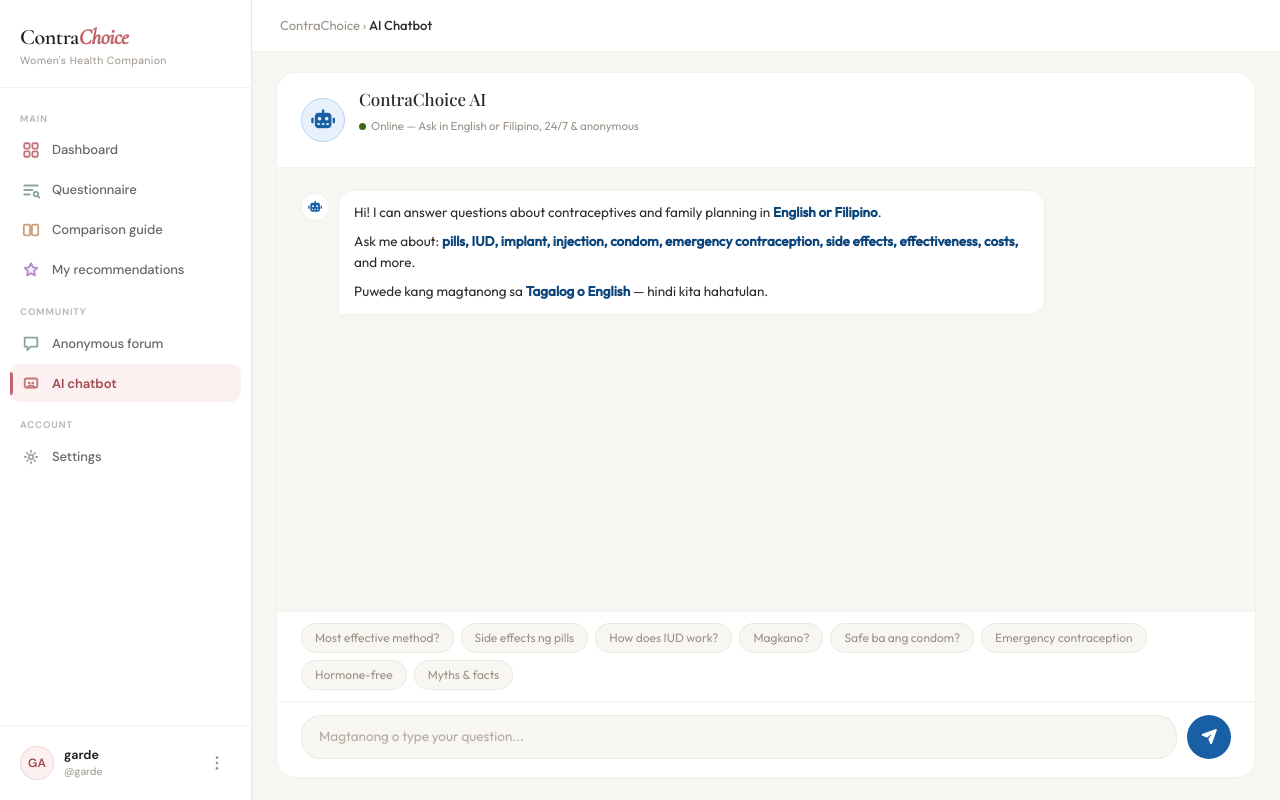
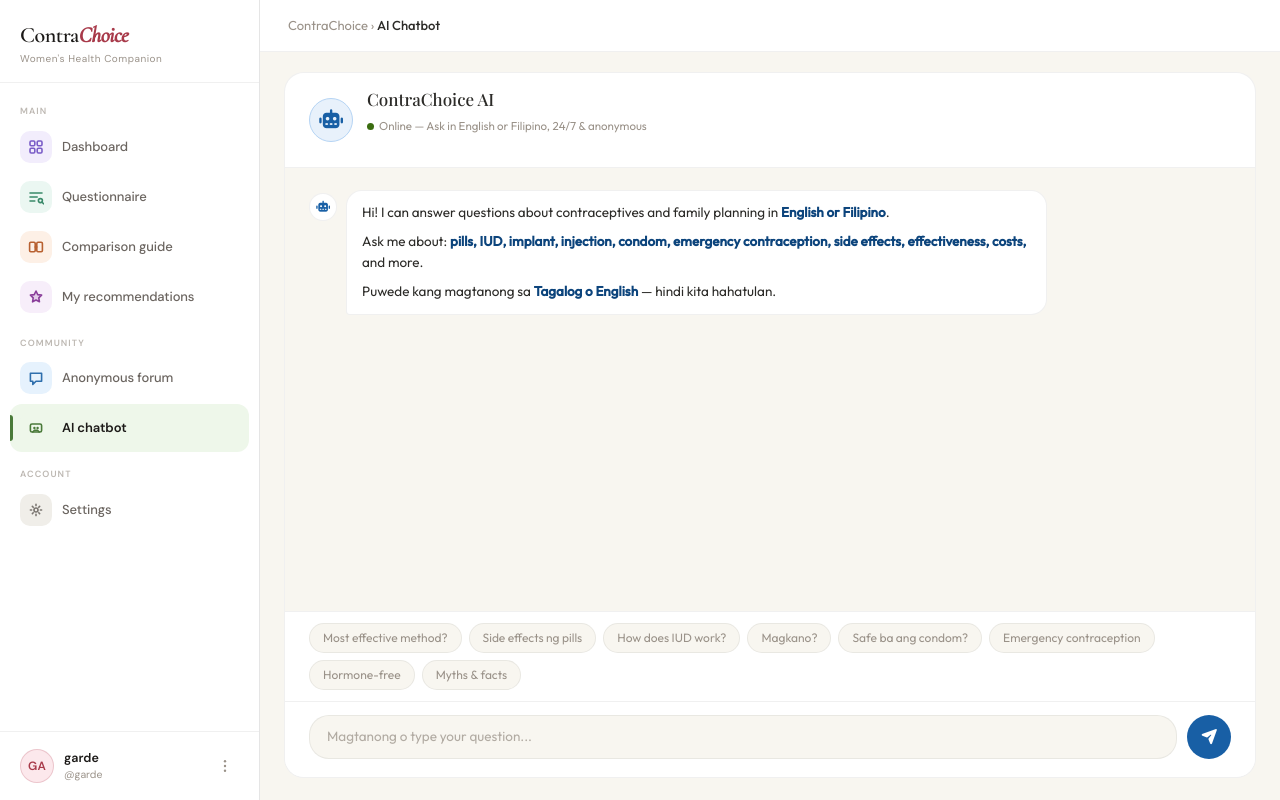
Before and after one commit to michaeljude-web/CONTRACHOICE, a PHP site: page /user/chatbot.php in a window 1280 px wide. Run offline with PHP 8.4, Linux system fonts and the light colour scheme; a user stored in the database is signed in; data comes from the database, SQL or seed files in the repository; some web fonts are replaced.

Commit message:
chore: update sidebar for user

```diff
--- a/includes/user/sidebar.php
+++ b/includes/user/sidebar.php
@@ -15,48 +15,48 @@ $user_avatar = $_SESSION['avatar'] ?? null;
 
 $user_nav = [
   ['section' => 'Main'],
-  ['id' => 'dashboard',       'label' => 'Dashboard',          'icon' => 'grid',        'color' => '#C1666B'],
-  ['id' => 'questionnaire',   'label' => 'Questionnaire',      'icon' => 'list-search', 'color' => '#7A9E8E'],
-  ['id' => 'comparison',      'label' => 'Comparison guide',   'icon' => 'compare',     'color' => '#C8956C'],
-  ['id' => 'recommendations', 'label' => 'My recommendations', 'icon' => 'star',        'color' => '#B07CC6'],
+  ['id' => 'dashboard',       'label' => 'Dashboard',          'icon' => 'grid',        'color' => 'lavender'],
+  ['id' => 'questionnaire',   'label' => 'Questionnaire',      'icon' => 'list-search', 'color' => 'mint'],
+  ['id' => 'comparison',      'label' => 'Comparison guide',   'icon' => 'compare',     'color' => 'peach'],
+  ['id' => 'recommendations', 'label' => 'My recommendations', 'icon' => 'star',        'color' => 'mauve'],
   ['section' => 'Community'],
-  ['id' => 'forum',           'label' => 'Anonymous forum',    'icon' => 'chat',        'color' => '#7A9E8E'],
-  ['id' => 'chatbot',         'label' => 'AI chatbot',         'icon' => 'bot',         'color' => '#6A90C4'],
+  ['id' => 'forum',           'label' => 'Anonymous forum',    'icon' => 'chat',        'color' => 'sky'],
+  ['id' => 'chatbot',         'label' => 'AI chatbot',         'icon' => 'bot',         'color' => 'sage'],
   ['section' => 'Account'],
-  ['id' => 'settings',        'label' => 'Settings',           'icon' => 'settings',    'color' => '#9E9E9E'],
+  ['id' => 'settings',        'label' => 'Settings',           'icon' => 'settings',    'color' => 'neutral'],
 ];
 
 $admin_nav = [
   ['section' => 'Overview'],
-  ['id' => 'dashboard',     'label' => 'Dashboard',           'icon' => 'grid',        'color' => '#C1666B'],
-  ['id' => 'analytics',     'label' => 'Analytics',           'icon' => 'analytics',   'color' => '#7A9E8E'],
+  ['id' => 'dashboard',     'label' => 'Dashboard',           'icon' => 'grid',        'color' => 'lavender'],
+  ['id' => 'analytics',     'label' => 'Analytics',           'icon' => 'analytics',   'color' => 'mint'],
   ['section' => 'Content'],
-  ['id' => 'methods',       'label' => 'Manage methods',      'icon' => 'compare',     'color' => '#C8956C'],
-  ['id' => 'qstats',        'label' => 'Questionnaire stats', 'icon' => 'list-search', 'color' => '#7A9E8E'],
-  ['id' => 'chatresponses', 'label' => 'Chatbot responses',   'icon' => 'bot',         'color' => '#6A90C4'],
+  ['id' => 'methods',       'label' => 'Manage methods',      'icon' => 'compare',     'color' => 'peach'],
+  ['id' => 'qstats',        'label' => 'Questionnaire stats', 'icon' => 'list-search', 'color' => 'sky'],
+  ['id' => 'chatresponses', 'label' => 'Chatbot responses',   'icon' => 'bot',         'color' => 'sage'],
   ['section' => 'Moderation'],
-  ['id' => 'forum-mod',     'label' => 'Forum moderation',    'icon' => 'chat',        'color' => '#B07CC6', 'badge' => '5', 'badge_type' => 'red'],
-  ['id' => 'reports',       'label' => 'Reported posts',      'icon' => 'flag',        'color' => '#C1666B', 'badge' => '2', 'badge_type' => 'red'],
+  ['id' => 'forum-mod',     'label' => 'Forum moderation',    'icon' => 'chat',        'color' => 'mauve', 'badge' => '5', 'badge_type' => 'red'],
+  ['id' => 'reports',       'label' => 'Reported posts',      'icon' => 'flag',        'color' => 'blush', 'badge' => '2', 'badge_type' => 'red'],
   ['section' => 'System'],
-  ['id' => 'settings',      'label' => 'Settings',            'icon' => 'settings',    'color' => '#9E9E9E'],
-  ['id' => 'accounts',      'label' => 'User accounts',       'icon' => 'users',       'color' => '#C1666B'],
+  ['id' => 'settings',      'label' => 'Settings',            'icon' => 'settings',    'color' => 'neutral'],
+  ['id' => 'accounts',      'label' => 'User accounts',       'icon' => 'users',       'color' => 'butter'],
 ];
 
 $nav_items = $is_admin ? $admin_nav : $user_nav;
 
 $icons = [
-  'grid' => '<svg width="18" height="18" viewBox="0 0 20 20" fill="none"><rect x="2.5" y="2.5" width="6" height="6" rx="1.5" stroke="currentColor" stroke-width="2"/><rect x="11.5" y="2.5" width="6" height="6" rx="1.5" stroke="currentColor" stroke-width="2"/><rect x="2.5" y="11.5" width="6" height="6" rx="1.5" stroke="currentColor" stroke-width="2"/><rect x="11.5" y="11.5" width="6" height="6" rx="1.5" stroke="currentColor" stroke-width="2"/></svg>',
-  'list-search' => '<svg width="18" height="18" viewBox="0 0 20 20" fill="none"><path d="M2.5 5h15M2.5 10h9M2.5 15h6" stroke="currentColor" stroke-width="2" stroke-linecap="round"/><circle cx="15.5" cy="14.5" r="2.5" stroke="currentColor" stroke-width="2"/><path d="M17.5 16.5l2 2" stroke="currentColor" stroke-width="2" stroke-linecap="round"/></svg>',
-  'compare' => '<svg width="18" height="18" viewBox="0 0 20 20" fill="none"><rect x="2" y="4" width="7" height="12" rx="1.5" stroke="currentColor" stroke-width="2"/><rect x="11" y="4" width="7" height="12" rx="1.5" stroke="currentColor" stroke-width="2"/><path d="M9 10h2" stroke="currentColor" stroke-width="2" stroke-linecap="round"/></svg>',
-  'star' => '<svg width="18" height="18" viewBox="0 0 20 20" fill="none"><path d="M10 2.5l2.2 4.5L17 7.7l-3.5 3.4.8 4.9L10 13.7l-4.3 2.3.8-4.9L3 7.7l4.8-.7L10 2.5z" stroke="currentColor" stroke-width="2" stroke-linejoin="round"/><path d="M10 2.5l2.2 4.5L17 7.7l-3.5 3.4.8 4.9L10 13.7l-4.3 2.3.8-4.9L3 7.7l4.8-.7L10 2.5z" fill="currentColor" fill-opacity="0.15"/></svg>',
-  'chat' => '<svg width="18" height="18" viewBox="0 0 20 20" fill="none"><path d="M3 4h14v10h-7l-4 4v-4H3V4z" stroke="currentColor" stroke-width="2" stroke-linejoin="round"/></svg>',
-  'bot' => '<svg width="18" height="18" viewBox="0 0 20 20" fill="none"><rect x="3" y="5" width="14" height="10" rx="2" stroke="currentColor" stroke-width="2"/><path d="M6 15l2-2h4l2 2" stroke="currentColor" stroke-width="2" stroke-linecap="round" stroke-linejoin="round"/><circle cx="8" cy="10" r="1.5" fill="currentColor"/><circle cx="12" cy="10" r="1.5" fill="currentColor"/></svg>',
-  'analytics' => '<svg width="18" height="18" viewBox="0 0 20 20" fill="none"><path d="M3 15l5-5 3 3 6-7" stroke="currentColor" stroke-width="2" stroke-linecap="round" stroke-linejoin="round"/><circle cx="17" cy="6" r="2" stroke="currentColor" stroke-width="2"/></svg>',
-  'flag' => '<svg width="18" height="18" viewBox="0 0 20 20" fill="none"><path d="M5 3v14" stroke="currentColor" stroke-width="2" stroke-linecap="round"/><path d="M5 5h10l-3 4 3 4H5" stroke="currentColor" stroke-width="2" stroke-linejoin="round"/></svg>',
-  'settings' => '<svg width="18" height="18" viewBox="0 0 20 20" fill="none"><circle cx="10" cy="10" r="2.5" stroke="currentColor" stroke-width="2"/><path d="M10 3v1.5M10 15.5V17M3 10h1.5M15.5 10H17M5.5 5.5l1 1M13.5 13.5l1 1M5.5 14.5l1-1M13.5 6.5l1-1" stroke="currentColor" stroke-width="2" stroke-linecap="round"/></svg>',
-  'users' => '<svg width="18" height="18" viewBox="0 0 20 20" fill="none"><circle cx="7.5" cy="6.5" r="2.5" stroke="currentColor" stroke-width="2"/><path d="M2.5 16c0-2.8 2.5-4.5 5-4.5s5 1.7 5 4.5" stroke="currentColor" stroke-width="2" stroke-linecap="round"/><circle cx="15" cy="6" r="2" stroke="currentColor" stroke-width="2"/><path d="M17.5 15.5c0-1.8-1.5-3-3.5-3.2" stroke="currentColor" stroke-width="2" stroke-linecap="round"/></svg>',
-  'logout' => '<svg width="18" height="18" viewBox="0 0 20 20" fill="none"><path d="M7.5 4H5.5A1.5 1.5 0 004 5.5v9A1.5 1.5 0 005.5 16h2" stroke="currentColor" stroke-width="2" stroke-linecap="round"/><path d="M12.5 12.5L16 9l-3.5-3.5M16 9H8" stroke="currentColor" stroke-width="2" stroke-linecap="round" stroke-linejoin="round"/></svg>',
-  'dots' => '<svg width="18" height="18" viewBox="0 0 20 20" fill="none"><circle cx="10" cy="4" r="1.5" fill="currentColor"/><circle cx="10" cy="10" r="1.5" fill="currentColor"/><circle cx="10" cy="16" r="1.5" fill="currentColor"/></svg>',
+  'grid'        => '<svg width="16" height="16" viewBox="0 0 20 20" fill="none" stroke="currentColor" stroke-width="2" stroke-linecap="round" stroke-linejoin="round"><rect x="2.5" y="2.5" width="6" height="6" rx="1.5"/><rect x="11.5" y="2.5" width="6" height="6" rx="1.5"/><rect x="2.5" y="11.5" width="6" height="6" rx="1.5"/><rect x="11.5" y="11.5" width="6" height="6" rx="1.5"/></svg>',
+  'list-search' => '<svg width="16" height="16" viewBox="0 0 20 20" fill="none" stroke="currentColor" stroke-width="2" stroke-linecap="round" stroke-linejoin="round"><path d="M2.5 5h15M2.5 10h9M2.5 15h6"/><circle cx="15.5" cy="14.5" r="2.5"/><path d="M17.5 16.5l2 2"/></svg>',
+  'compare'     => '<svg width="16" height="16" viewBox="0 0 20 20" fill="none" stroke="currentColor" stroke-width="2" stroke-linecap="round" stroke-linejoin="round"><rect x="2" y="4" width="7" height="12" rx="1.5"/><rect x="11" y="4" width="7" height="12" rx="1.5"/><path d="M9 10h2"/></svg>',
+  'star'        => '<svg width="16" height="16" viewBox="0 0 20 20" fill="none" stroke="currentColor" stroke-width="2" stroke-linecap="round" stroke-linejoin="round"><path d="M10 2.5l2.2 4.5L17 7.7l-3.5 3.4.8 4.9L10 13.7l-4.3 2.3.8-4.9L3 7.7l4.8-.7L10 2.5z" fill="currentColor" fill-opacity="0.18"/></svg>',
+  'chat'        => '<svg width="16" height="16" viewBox="0 0 20 20" fill="none" stroke="currentColor" stroke-width="2" stroke-linecap="round" stroke-linejoin="round"><path d="M3 4h14v10h-7l-4 4v-4H3V4z"/></svg>',
+  'bot'         => '<svg width="16" height="16" viewBox="0 0 20 20" fill="none" stroke="currentColor" stroke-width="2" stroke-linecap="round" stroke-linejoin="round"><rect x="3" y="5" width="14" height="10" rx="2"/><path d="M6 15l2-2h4l2 2"/><circle cx="8" cy="10" r="1.5" fill="currentColor" stroke="none"/><circle cx="12" cy="10" r="1.5" fill="currentColor" stroke="none"/></svg>',
+  'analytics'   => '<svg width="16" height="16" viewBox="0 0 20 20" fill="none" stroke="currentColor" stroke-width="2" stroke-linecap="round" stroke-linejoin="round"><path d="M3 15l5-5 3 3 6-7"/><circle cx="17" cy="6" r="2"/></svg>',
+  'flag'        => '<svg width="16" height="16" viewBox="0 0 20 20" fill="none" stroke="currentColor" stroke-width="2" stroke-linecap="round" stroke-linejoin="round"><path d="M5 3v14"/><path d="M5 5h10l-3 4 3 4H5"/></svg>',
+  'settings'    => '<svg width="16" height="16" viewBox="0 0 20 20" fill="none" stroke="currentColor" stroke-width="2" stroke-linecap="round" stroke-linejoin="round"><circle cx="10" cy="10" r="2.5"/><path d="M10 3v1.5M10 15.5V17M3 10h1.5M15.5 10H17M5.5 5.5l1 1M13.5 13.5l1 1M5.5 14.5l1-1M13.5 6.5l1-1"/></svg>',
+  'users'       => '<svg width="16" height="16" viewBox="0 0 20 20" fill="none" stroke="currentColor" stroke-width="2" stroke-linecap="round" stroke-linejoin="round"><circle cx="7.5" cy="6.5" r="2.5"/><path d="M2.5 16c0-2.8 2.5-4.5 5-4.5s5 1.7 5 4.5"/><circle cx="15" cy="6" r="2"/><path d="M17.5 15.5c0-1.8-1.5-3-3.5-3.2"/></svg>',
+  'logout'      => '<svg width="16" height="16" viewBox="0 0 20 20" fill="none" stroke="currentColor" stroke-width="2" stroke-linecap="round" stroke-linejoin="round"><path d="M7.5 4H5.5A1.5 1.5 0 004 5.5v9A1.5 1.5 0 005.5 16h2"/><path d="M12.5 12.5L16 9l-3.5-3.5M16 9H8"/></svg>',
+  'dots'        => '<svg width="16" height="16" viewBox="0 0 20 20" fill="none"><circle cx="10" cy="4" r="1.5" fill="currentColor"/><circle cx="10" cy="10" r="1.5" fill="currentColor"/><circle cx="10" cy="16" r="1.5" fill="currentColor"/></svg>',
 ];
 ?>
 
@@ -64,21 +64,40 @@ $icons = [
 @import url('https://fonts.googleapis.com/css2?family=Cormorant+Garamond:ital,wght@0,500;0,600;1,400;1,500&family=DM+Sans:wght@300;400;500;600&display=swap');
 
 :root {
-    --rose:         #C1666B;
-    --rose-deep:    #9E4A4F;
-    --rose-pale:    #F5DDE0;
-    --rose-blush:   #FDF0F1;
-    --cream:        #FAF7F2;
-    --ink:          #1C1A18;
-    --ink-soft:     #2E2B28;
-    --muted:        #9A9289;
-    --border:       rgba(0,0,0,0.055);
-    --border-md:    rgba(0,0,0,0.09);
-    --surface:      #ffffff;
-    --surface2:     #F5F2ED;
-    --red-bg:       #FDF0F1;
-    --red-text:     #9E4A4F;
-    --sidebar-w:    252px;
+  --lavender:    #C9B8F0;
+  --lavender-d:  #7A5DC7;
+  --lavender-bg: #F2EDFC;
+  --mint:        #A8D8C2;
+  --mint-d:      #3A8A6A;
+  --mint-bg:     #EBF7F2;
+  --peach:       #F5C4A0;
+  --peach-d:     #B86030;
+  --peach-bg:    #FDF0E6;
+  --sky:         #A8CFF5;
+  --sky-d:       #2E6FAD;
+  --sky-bg:      #E6F2FD;
+  --blush:       #F5B8C2;
+  --blush-d:     #A83A4A;
+  --blush-bg:    #FCE8EC;
+  --mauve:       #D4AEDA;
+  --mauve-d:     #8A3E9A;
+  --mauve-bg:    #F7EEFA;
+  --butter:      #F5DFA0;
+  --butter-d:    #9A6E10;
+  --butter-bg:   #FDF8E6;
+  --sage:        #B8D4A8;
+  --sage-d:      #4A7A3A;
+  --sage-bg:     #EEF7EA;
+  --neutral-d:   #7A7570;
+  --neutral-bg:  #F0EEE9;
+  --ink:         #1C1A18;
+  --ink-soft:    #2E2B28;
+  --muted:       #9A9289;
+  --border:      rgba(0,0,0,0.06);
+  --border-md:   rgba(0,0,0,0.10);
+  --surface:     #ffffff;
+  --cream:       #FAF7F4;
+  --sidebar-w:   260px;
 }
 
 .cc-layout { display: flex; height: 100vh; overflow: hidden; }
@@ -96,7 +115,7 @@ $icons = [
 }
 
 .sidebar-logo {
-    padding: 26px 20px 18px;
+  padding: 24px 20px 16px;
   border-bottom: 1px solid var(--border);
   flex-shrink: 0;
 }
@@ -112,101 +131,109 @@ $icons = [
 
 .logo-wordmark em {
   font-style: italic;
-    color: var(--rose);
+  color: var(--blush-d);
 }
 
 .logo-tagline {
-    font-size: 10.5px;
+  font-size: 10px;
   color: var(--muted);
   margin-top: 5px;
-    letter-spacing: 0.04em;
+  letter-spacing: 0.05em;
   font-weight: 400;
 }
 
 .sidebar-nav {
   flex: 1;
-    padding: 10px 10px;
+  padding: 8px 10px;
   overflow-y: auto;
   scrollbar-width: none;
 }
 .sidebar-nav::-webkit-scrollbar { display: none; }
 
 .nav-section-label {
-    font-size: 9.5px;
+  font-size: 9px;
   font-weight: 600;
-    letter-spacing: 0.1em;
+  letter-spacing: 0.12em;
   text-transform: uppercase;
   color: var(--muted);
-    padding: 14px 10px 5px;
+  padding: 14px 10px 4px;
   display: block;
-    opacity: 0.7;
+  opacity: 0.65;
 }
 
 .nav-item {
   display: flex;
   align-items: center;
-    gap: 11px;
-    padding: 9px 11px;
-    border-radius: 11px;
+  gap: 10px;
+  padding: 8px 10px;
+  border-radius: 12px;
   cursor: pointer;
   margin-bottom: 2px;
-    transition: background 0.18s ease, color 0.18s ease;
+  transition: background 0.15s ease, color 0.15s ease;
   text-decoration: none;
   color: #6B6560;
   position: relative;
 }
 
 .nav-item:hover {
-    background: var(--surface2);
+  background: var(--cream);
   color: var(--ink);
   text-decoration: none;
 }
 
-  .nav-item.active {
-    background: var(--rose-blush);
-    color: var(--rose-deep);
-  }
+.nav-item.active { color: var(--ink); }
 
 .nav-item.active::before {
   content: '';
   position: absolute;
   left: 0;
-    top: 20%;
-    bottom: 20%;
+  top: 22%;
+  bottom: 22%;
   width: 3px;
-    background: var(--rose);
   border-radius: 0 3px 3px 0;
 }
 
 .nav-item.active .nav-label { font-weight: 600; }
 
-  .nav-item.active-admin {
-    background: #F0EDF8;
-    color: #5A3F9E;
-  }
+.nav-item.active.lavender { background: var(--lavender-bg); }
+.nav-item.active.lavender::before { background: var(--lavender-d); }
+.nav-item.active.mint      { background: var(--mint-bg); }
+.nav-item.active.mint::before { background: var(--mint-d); }
+.nav-item.active.peach     { background: var(--peach-bg); }
+.nav-item.active.peach::before { background: var(--peach-d); }
+.nav-item.active.mauve     { background: var(--mauve-bg); }
+.nav-item.active.mauve::before { background: var(--mauve-d); }
+.nav-item.active.sky       { background: var(--sky-bg); }
+.nav-item.active.sky::before { background: var(--sky-d); }
+.nav-item.active.blush     { background: var(--blush-bg); }
+.nav-item.active.blush::before { background: var(--blush-d); }
+.nav-item.active.sage      { background: var(--sage-bg); }
+.nav-item.active.sage::before { background: var(--sage-d); }
+.nav-item.active.butter    { background: var(--butter-bg); }
+.nav-item.active.butter::before { background: var(--butter-d); }
+.nav-item.active.neutral   { background: var(--neutral-bg); }
+.nav-item.active.neutral::before { background: var(--neutral-d); }
 
-  .nav-item.active-admin::before {
-    content: '';
-    position: absolute;
-    left: 0;
-    top: 20%;
-    bottom: 20%;
-    width: 3px;
-    background: #8B6FD4;
-    border-radius: 0 3px 3px 0;
-  }
-
-  .nav-item.active-admin .nav-label { font-weight: 600; }
-
-  .nav-icon {
-    width: 20px;
-    height: 20px;
-    flex-shrink: 0;
+.nav-icon-wrap {
+  width: 32px;
+  height: 32px;
+  border-radius: 10px;
   display: flex;
   align-items: center;
   justify-content: center;
-    opacity: 0.9;
+  flex-shrink: 0;
+  transition: background 0.15s;
 }
+
+.ic-lavender { background: var(--lavender-bg); color: var(--lavender-d); }
+.ic-mint     { background: var(--mint-bg);     color: var(--mint-d); }
+.ic-peach    { background: var(--peach-bg);    color: var(--peach-d); }
+.ic-sky      { background: var(--sky-bg);      color: var(--sky-d); }
+.ic-blush    { background: var(--blush-bg);    color: var(--blush-d); }
+.ic-mauve    { background: var(--mauve-bg);    color: var(--mauve-d); }
+.ic-butter   { background: var(--butter-bg);   color: var(--butter-d); }
+.ic-sage     { background: var(--sage-bg);     color: var(--sage-d); }
+.ic-neutral  { background: var(--neutral-bg);  color: var(--neutral-d); }
 
 .nav-label {
   font-size: 13px;
@@ -217,17 +244,17 @@ $icons = [
 
 .nav-badge {
   font-size: 10px;
-    font-weight: 600;
+  font-weight: 700;
   padding: 2px 7px;
-    border-radius: 30px;
+  border-radius: 20px;
   flex-shrink: 0;
 }
 
-  .badge-red { background: var(--red-bg); color: var(--red-text); }
+.badge-red { background: var(--blush-bg); color: var(--blush-d); }
 
 .sidebar-footer {
   border-top: 1px solid var(--border);
-    padding: 12px 10px;
+  padding: 10px 10px;
   position: relative;
   background: var(--surface);
   flex-shrink: 0;
@@ -237,13 +264,13 @@ $icons = [
   display: flex;
   align-items: center;
   gap: 10px;
-    padding: 8px 10px;
+  padding: 7px 10px;
   border-radius: 12px;
-    transition: background 0.18s;
+  transition: background 0.15s;
   cursor: default;
 }
 
-  .user-chip:hover { background: var(--surface2); }
+.user-chip:hover { background: var(--cream); }
 
 .avatar {
   width: 34px;
@@ -264,8 +291,8 @@ $icons = [
   font-family: 'DM Sans', sans-serif;
 }
 
-  .avatar-user  { background: var(--rose-blush); color: var(--rose-deep); border: 1px solid rgba(193,102,107,0.2); }
-  .avatar-admin { background: #F0EDF8; color: #5A3F9E; border: 1px solid rgba(139,111,212,0.2); }
+.avatar-user  { background: var(--blush-bg);   color: var(--blush-d);  border: 1.5px solid rgba(168,58,74,0.2); }
+.avatar-admin { background: var(--lavender-bg); color: var(--lavender-d); border: 1.5px solid rgba(122,93,199,0.2); }
 
 .user-info { flex: 1; min-width: 0; }
 
@@ -442,12 +468,17 @@ $icons = [
       <?php if (isset($item['section'])): ?>
         <span class="nav-section-label"><?= htmlspecialchars($item['section']) ?></span>
       <?php else:
-        $active_cls = ($active_page === $item['id']) ? ($is_admin ? 'active-admin' : 'active') : '';
-        $url = $is_admin ? '/hci/admin/' . $item['id'] . '.php' : '/hci/user/' . $item['id'] . '.php';
-        $icon_color = ($active_page === $item['id']) ? ($is_admin ? '#5A3F9E' : 'var(--rose)') : ($item['color'] ?? '#9A9289');
+        $color     = $item['color'] ?? 'neutral';
+        $is_active = ($active_page === $item['id']);
+        $active_cls = $is_active ? 'active ' . $color : '';
+        $url = $is_admin
+          ? '/hci/admin/' . $item['id'] . '.php'
+          : '/hci/user/'  . $item['id'] . '.php';
       ?>
         <a href="<?= htmlspecialchars($url) ?>" class="nav-item <?= $active_cls ?>">
-          <span class="nav-icon" style="color: <?= $icon_color ?>;"><?= $icons[$item['icon']] ?? '' ?></span>
+          <div class="nav-icon-wrap ic-<?= htmlspecialchars($color) ?>">
+            <?= $icons[$item['icon']] ?? '' ?>
+          </div>
           <span class="nav-label"><?= htmlspecialchars($item['label']) ?></span>
           <?php if (!empty($item['badge'])): ?>
             <span class="nav-badge badge-<?= htmlspecialchars($item['badge_type'] ?? 'red') ?>">
@@ -477,7 +508,8 @@ $icons = [
     <div class="user-menu" id="cc-user-menu">
       <div class="menu-divider"></div>
       <button class="menu-item danger" type="button" onclick="ccOpenLogout()">
-        <span class="nav-icon" style="color: var(--rose-deep);"><?= $icons['logout'] ?></span> Logout
+        <span style="display:flex;align-items:center;color:var(--blush-d);"><?= $icons['logout'] ?></span>
+        Logout
       </button>
     </div>
   </div>
```
Also changed, not shown: other parts of includes/user/sidebar.php (+20 -21 lines). Lines whose indentation alone changed are shown as unchanged.
